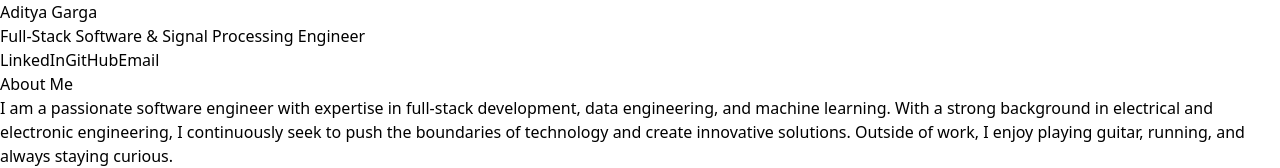
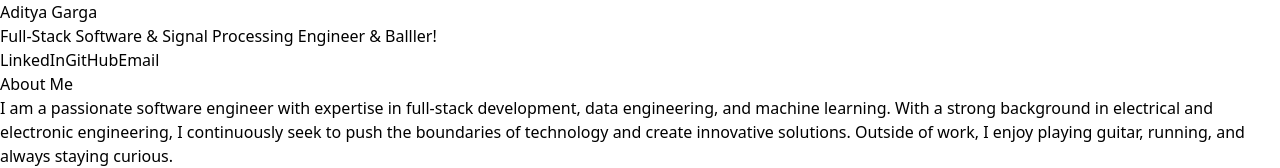
Before and after one commit to adityagarga/adityagarga.github.io, a React (Vite) app: page / in a window 1280 px wide. Shown: the top 168 px of the page. Built offline with nearby package versions, Linux system fonts and the light colour scheme.

Commit message:
chnage test

```diff
--- a/src/App.jsx
+++ b/src/App.jsx
@@ -7,7 +7,7 @@ function App() {
                     <div className="container mx-auto text-center">
                         <h1 className="text-4xl font-bold">Aditya Garga</h1>
                         <p className="text-lg mt-2">
-                            Full-Stack Software & Signal Processing Engineer
+                            Full-Stack Software & Signal Processing Engineer & Balller!
                         </p>
                         <div className="mt-4 space-x-4">
                             <a
```
